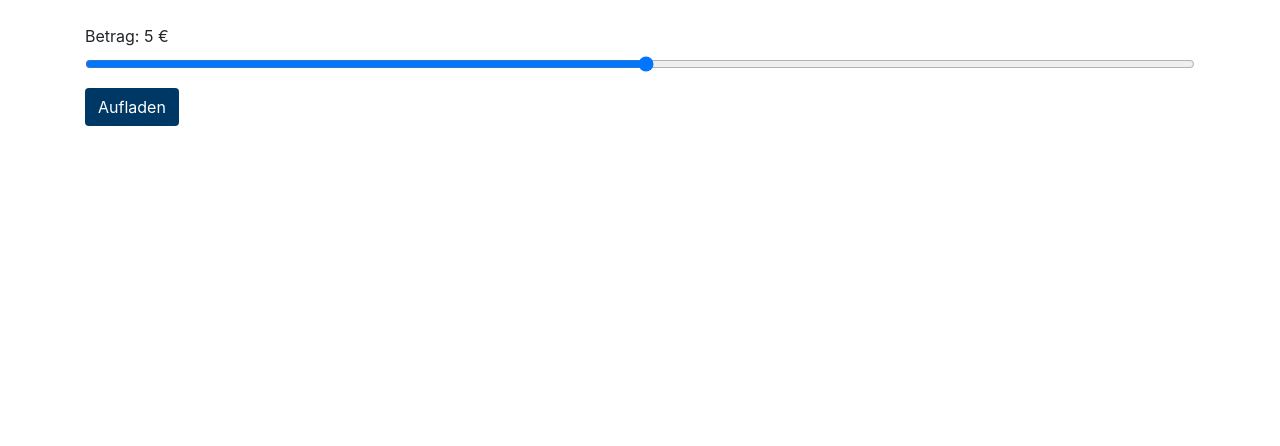
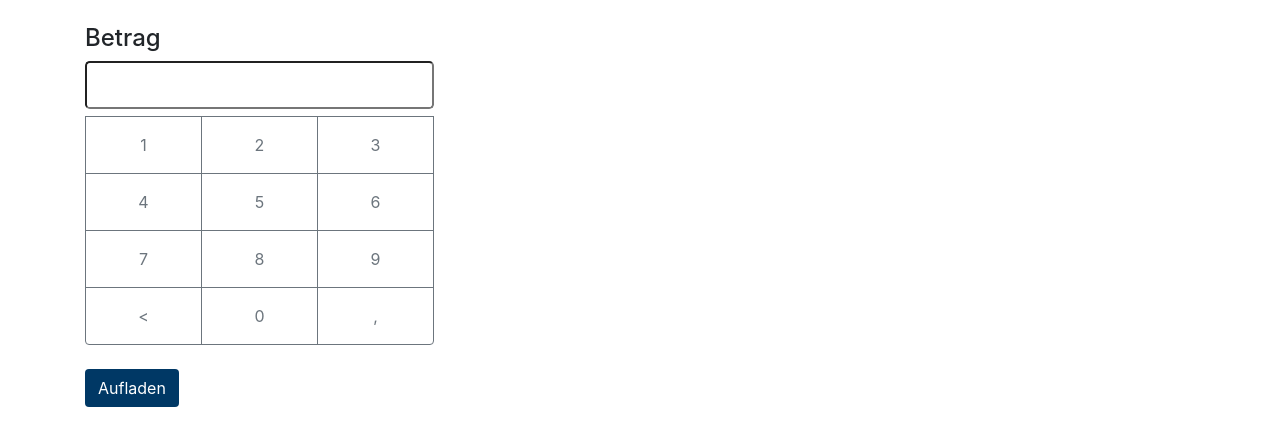
Before and after one commit to i4/kaffeekasse, a Django app: page /store/charge in a window 1280 px wide. Shown: the part 56-502 px from the top of the page. Run offline with Django 3.2, Linux system fonts and the light colour scheme; some libraries are stand-ins or nearby versions.

Commit message:
Update charge page
Use numpad instead of slider for the amount.

```diff
--- a/store/templates/charge.html
+++ b/store/templates/charge.html
@@ -14,20 +14,52 @@
 
 {% block content %}
 <form>
-  <div class="form-group">
-    <label id="amountRangeLabel" for="amountRange">Betrag: 5 €</label>
-    <input type="range" oninput="onAmountChange()" class="form-control-range" id="amountRange" min="1" max="100" step="1">
-  </div>
-
-  <button class="btn btn-i4" type="submit">Aufladen</button>
+    <div class="row">
+        {% comment %} amount numpad {% endcomment %}
+        <div class="col-sm-6 col-12 pb-4">
+            <h4>Betrag</h4>
+            <div id="amountNumpad" class="btn-group-vertical" role="group">
+                <div class="btn-group">
+                    <input class="text-center form-control-lg mb-2" id="amount">
+                </div>
+                <div class="btn-group">
+                    <button type="button" class="btn btn-outline-secondary py-3"
+                        onclick="document.getElementById('amount').value=document.getElementById('amount').value + '1';">1</button>
+                    <button type="button" class="btn btn-outline-secondary py-3"
+                        onclick="document.getElementById('amount').value=document.getElementById('amount').value + '2';">2</button>
+                    <button type="button" class="btn btn-outline-secondary py-3"
+                        onclick="document.getElementById('amount').value=document.getElementById('amount').value + '3';">3</button>
+                </div>
+                <div class="btn-group">
+                    <button type="button" class="btn btn-outline-secondary py-3"
+                        onclick="document.getElementById('amount').value=document.getElementById('amount').value + '4';">4</button>
+                    <button type="button" class="btn btn-outline-secondary py-3"
+                        onclick="document.getElementById('amount').value=document.getElementById('amount').value + '5';">5</button>
+                    <button type="button" class="btn btn-outline-secondary py-3"
+                        onclick="document.getElementById('amount').value=document.getElementById('amount').value + '6';">6</button>
+                </div>
+                <div class="btn-group">
+                    <button type="button" class="btn btn-outline-secondary py-3"
+                        onclick="document.getElementById('amount').value=document.getElementById('amount').value + '7';">7</button>
+                    <button type="button" class="btn btn-outline-secondary py-3"
+                        onclick="document.getElementById('amount').value=document.getElementById('amount').value + '8';">8</button>
+                    <button type="button" class="btn btn-outline-secondary py-3"
+                        onclick="document.getElementById('amount').value=document.getElementById('amount').value + '9';">9</button>
+                </div>
+                <div class="btn-group">
+                    <button type="button" class="btn btn-outline-secondary py-3"
+                        onclick="document.getElementById('amount').value=document.getElementById('amount').value.slice(0, -1);">&lt;</button>
+                    <button type="button" class="btn btn-outline-secondary py-3"
+                        onclick="document.getElementById('amount').value=document.getElementById('amount').value + '0';">0</button>
+                    <button type="button" class="btn btn-outline-secondary py-3"
+                        onclick="document.getElementById('amount').value=document.getElementById('amount').value + ',';">,</button>
+                </div>
+            </div>
+        </div>
+    </div>
+    <button type="submit" class="btn btn-i4">Aufladen</button>
 </form>
 {% endblock %}
 
 {% block script %}
-<script>
-    function onAmountChange() {
-        // Set amount in label
-        $("#amountRangeLabel").text("Betrag: " + $("#amountRange").val() + " €");
-    }
-</script>
 {% endblock %}
```
